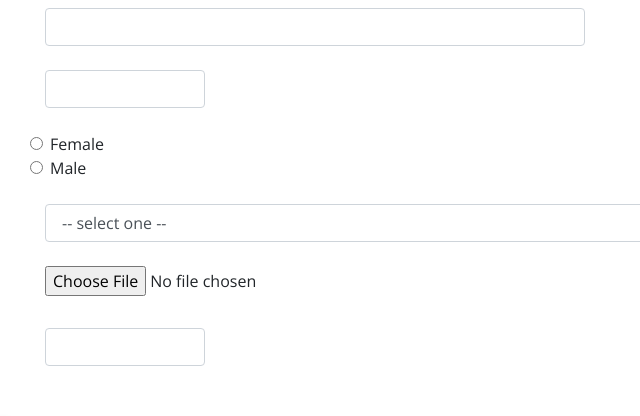
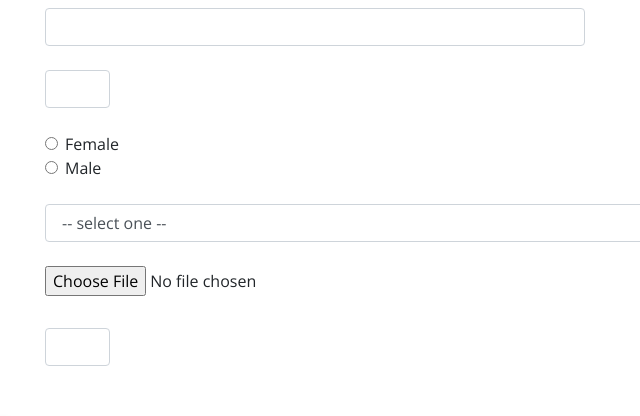
Before and after one commit to kit-pef-czu-cz/research-form-static, a plain HTML site: page index.html in a window 1280 px wide. Shown: the part 315-731 px from the top of the page, 230-870 px from the left. Drawn offline with nearby package versions, Linux system fonts and the light colour scheme.

Commit message:
alignment of sex

```diff
--- a/index.html
+++ b/index.html
@@ -106,7 +106,7 @@
             </div>
             <div class="form-group row">
                 <label for="exampleInputAge" class="col-sm-2 col-form-label">Your age</label>
-                <div class="col-sm-2">
+                <div class="col-sm-1">
                     <input type="number" class="form-control" id="exampleInputAge" aria-describedby="emailHelp">
                 </div>
             </div>
@@ -129,14 +129,14 @@
             <div class="form-group row">
                 <label class="col-sm-2 col-form-label">Choose your sex</label>
                 <div class="form-check col-sm-6">
-                    <div>
+                    <div class="col">
                         <input class="form-check-input" type="radio" name="exampleRadios" id="exampleRadiosFemale"
                                value="option1">
                         <label class="form-check-label" for="exampleRadiosFemale">
                             Female
                         </label>
                     </div>
-                    <div>
+                    <div class="col">
                         <input class="form-check-input" type="radio" name="exampleRadios" id="exampleRadiosMale"
                                value="option1">
                         <label class="form-check-label" for="exampleRadiosMale">
@@ -200,7 +200,7 @@
             </div>
             <div class="form-group row">
                 <label for="exampleInputNumber" class="col-sm-2 col-form-label">Your lucky number</label>
-                <div class="col-sm-2">
+                <div class="col-sm-1">
                     <input type="number" class="form-control" id="exampleInputNumber" aria-describedby="emailHelp">
                 </div>
             </div>
```
